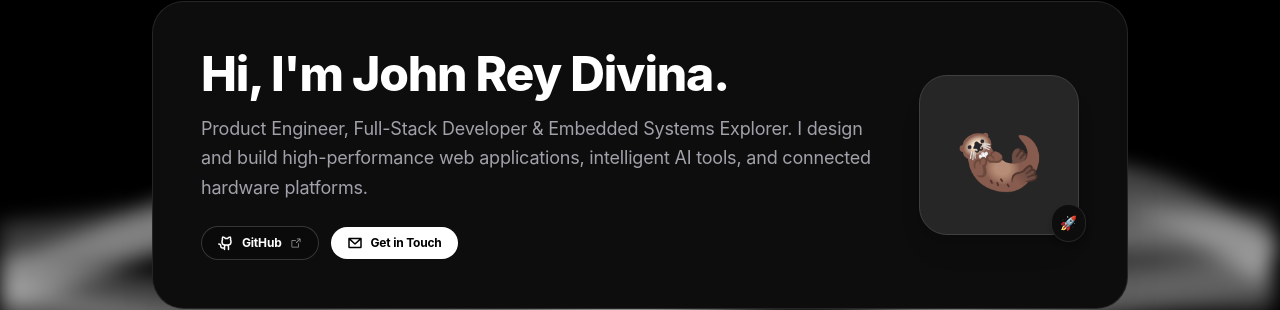
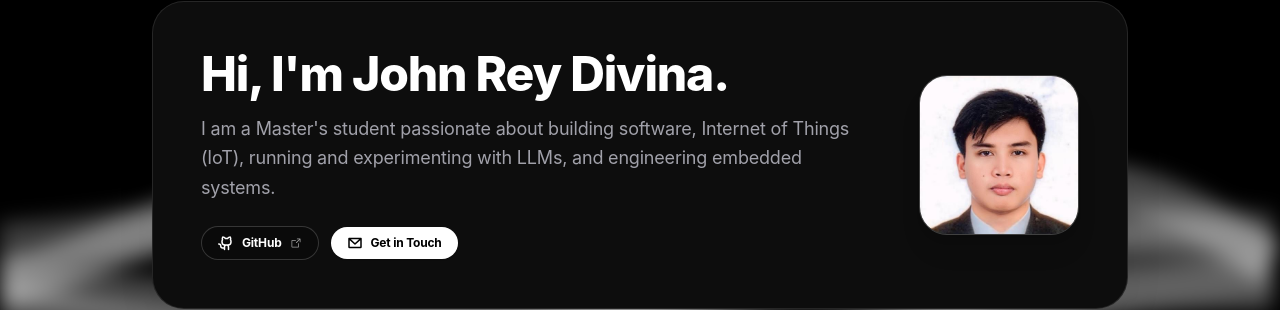
Before and after one commit to JohnDivina/Resursee, a Next.js app: page /about in a window 1280 px wide. Shown: the part 136-446 px from the top of the page. Built offline with nearby package versions, Linux system fonts and the light colour scheme; no server answers.

Commit message:
fix(about): remove beaver emoji, add authentic portrait, and update bio copy to Master's student focus

```diff
--- a/src/app/about/page.tsx
+++ b/src/app/about/page.tsx
@@ -92,7 +92,7 @@ export default function AboutPage() {
             </h1>
 
             <p className="text-base sm:text-lg text-[var(--color-ink-muted)] leading-relaxed">
-              Product Engineer, Full-Stack Developer & Embedded Systems Explorer. I design and build high-performance web applications, intelligent AI tools, and connected hardware platforms.
+              I am a Master&apos;s student passionate about building software, Internet of Things (IoT), running and experimenting with LLMs, and engineering embedded systems.
             </p>
 
             {/* Social & Contact Bar */}
@@ -129,11 +129,15 @@ export default function AboutPage() {
           </div>
 
           {/* Profile Avatar / Visual Squircle */}
-          <div className="relative flex h-32 w-32 sm:h-40 sm:w-40 shrink-0 items-center justify-center rounded-[28px] border border-neutral-200 dark:border-neutral-700 bg-neutral-100 dark:bg-neutral-800 p-4 shadow-xl">
-            <span className="text-6xl sm:text-7xl select-none">🦦</span>
-            <div className="absolute -bottom-2 -right-2 rounded-full bg-[var(--color-paper-card)] border border-[var(--color-rule)] p-2 shadow-md text-sm">
-              🚀
-            </div>
+          <div className="relative flex h-32 w-32 sm:h-40 sm:w-40 shrink-0 items-center justify-center overflow-hidden rounded-[28px] border border-neutral-200 dark:border-neutral-700 bg-neutral-100 dark:bg-neutral-800 shadow-xl">
+            <img
+              src="/avatar.png"
+              alt="John Rey Divina"
+              className="h-full w-full object-cover object-center select-none"
+              onError={(e) => {
+                e.currentTarget.src = 'https://github.com/JohnDivina.png';
+              }}
+            />
           </div>
         </section>
 
```
Also changed, not shown: public/avatar.png (added).
